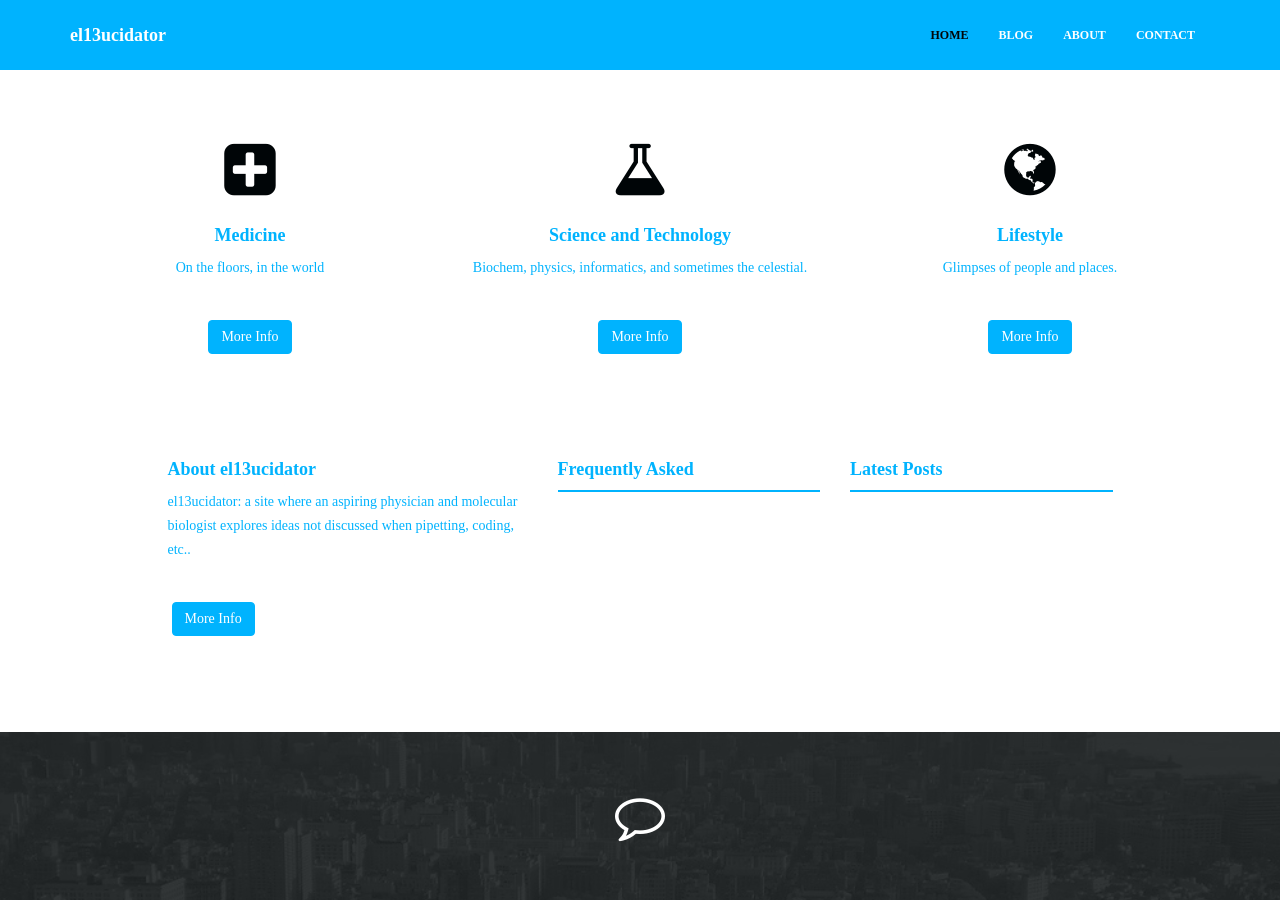
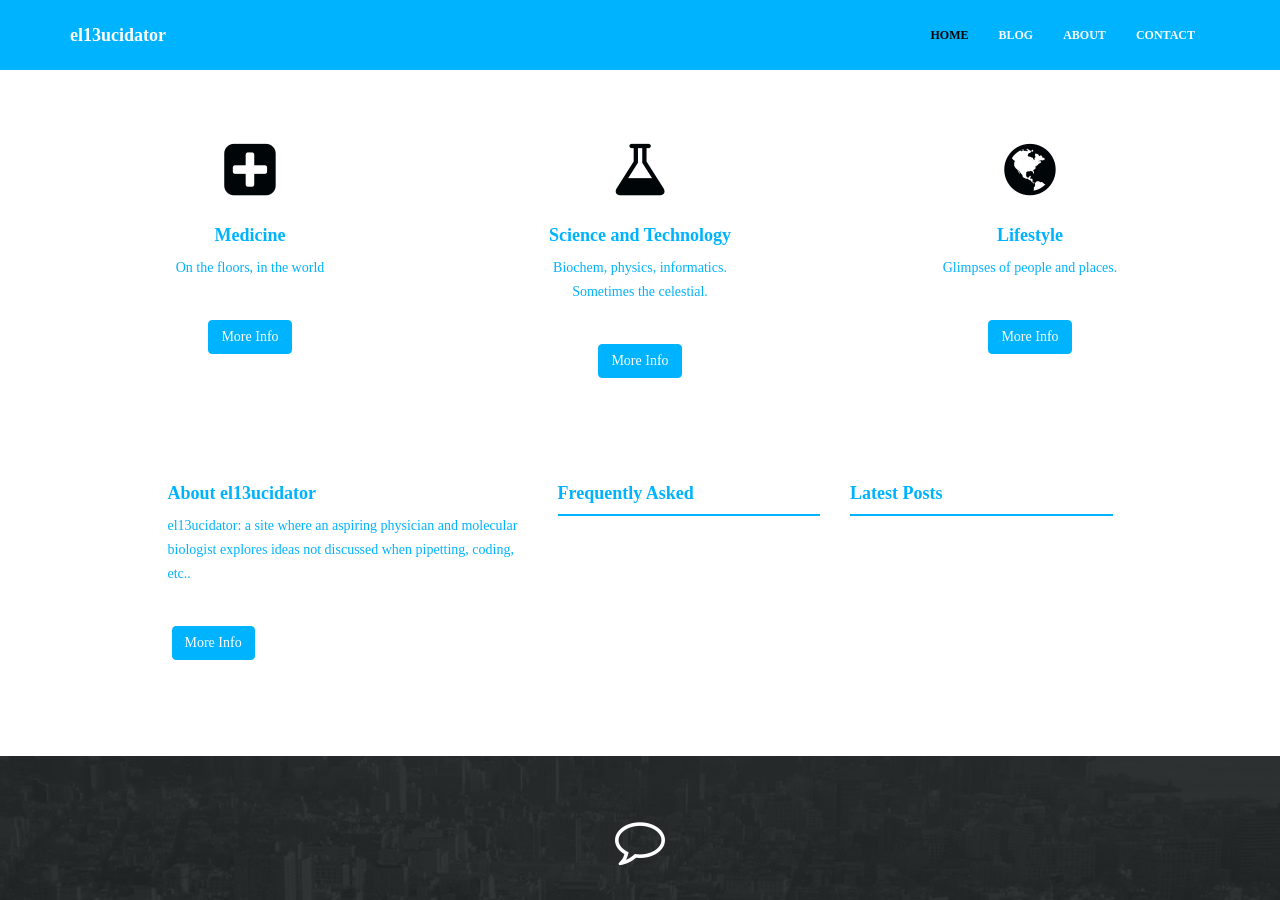
Before and after one commit to el13ucidator/el13ucidator.github.io, a Jekyll site: the page built from index.html, in a window 1280 px wide and 900 px high, scrolled down 945 px. Built offline with Jekyll 4.4.1, drawn with Linux system fonts in a browser that asks for light colours; nearby versions of some CDN libraries; a file with an impossible date is left out.

```diff
--- a/index.html
+++ b/index.html
@@ -16,7 +16,8 @@ permalink: /
             <div class="col-md-4">
                 <i class="fa fa-flask"></i>
                 <h4>Science and Technology</h4>
-                <p>Biochem, physics, informatics, and sometimes the celestial. </p>
+                <p>Biochem, physics, informatics.
+                <br> Sometimes the celestial. </p>
                 <p><br/><a href="#" class="btn btn-theme">More Info</a></p>
             </div>
             <div class="col-md-4">
```
Also changed, not shown: assets/img/blog/header-bg.jpg (added), assets/img/blog/thumbs/header-bg.jpg (added).
